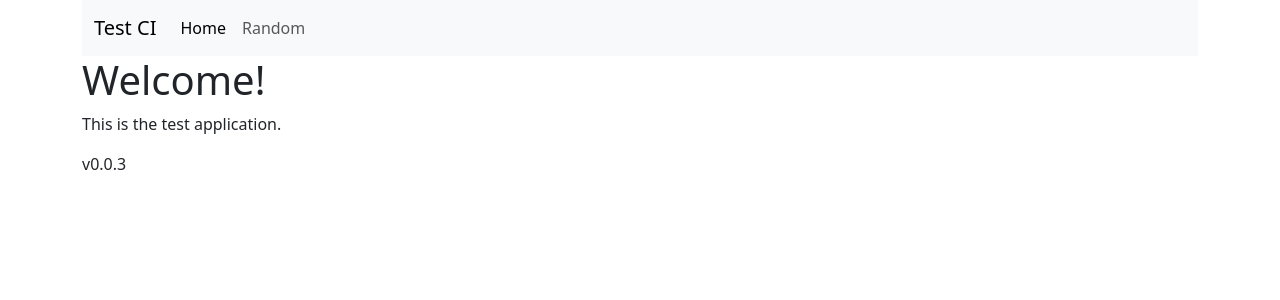
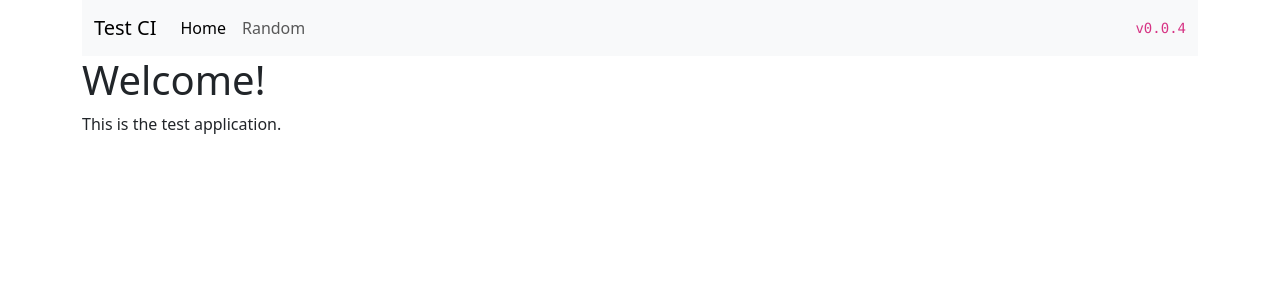
Before and after one commit to malefici/test-ci, a Symfony app: template templates/micro/index.html.twig in a window 1280 px wide. Shown: the top 300 px of the page. Run offline with Twig, Linux system fonts and the light colour scheme; the template is opened without the code that fills it, so the values that code supplies are empty; some libraries are stand-ins or nearby versions.

Commit message:
Test cases

```diff
--- a/templates/base.html.twig
+++ b/templates/base.html.twig
@@ -24,10 +24,10 @@
                         </li>
                     </ul>
                 </div>
+                <code>v0.0.4</code>
             </div>
         </nav>
         {% block body %}{% endblock %}
-        v0.0.3
     </div>
 <script src="https://cdn.jsdelivr.net/npm/bootstrap@5.3.2/dist/js/bootstrap.bundle.min.js" integrity="sha384-C6RzsynM9kWDrMNeT87bh95OGNyZPhcTNXj1NW7RuBCsyN/o0jlpcV8Qyq46cDfL" crossorigin="anonymous"></script>
 </body>
```
